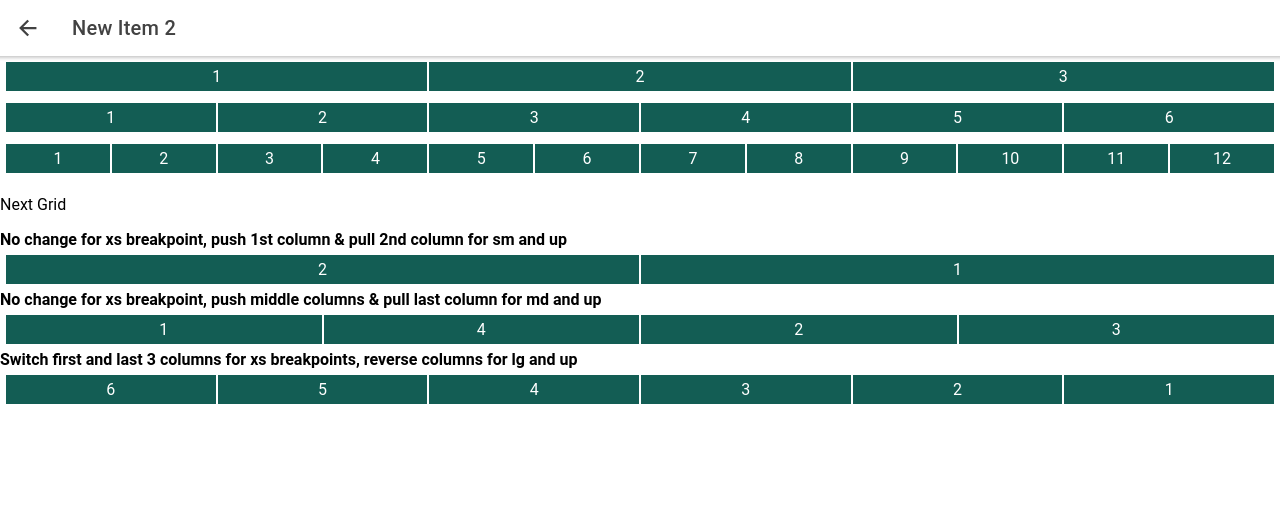
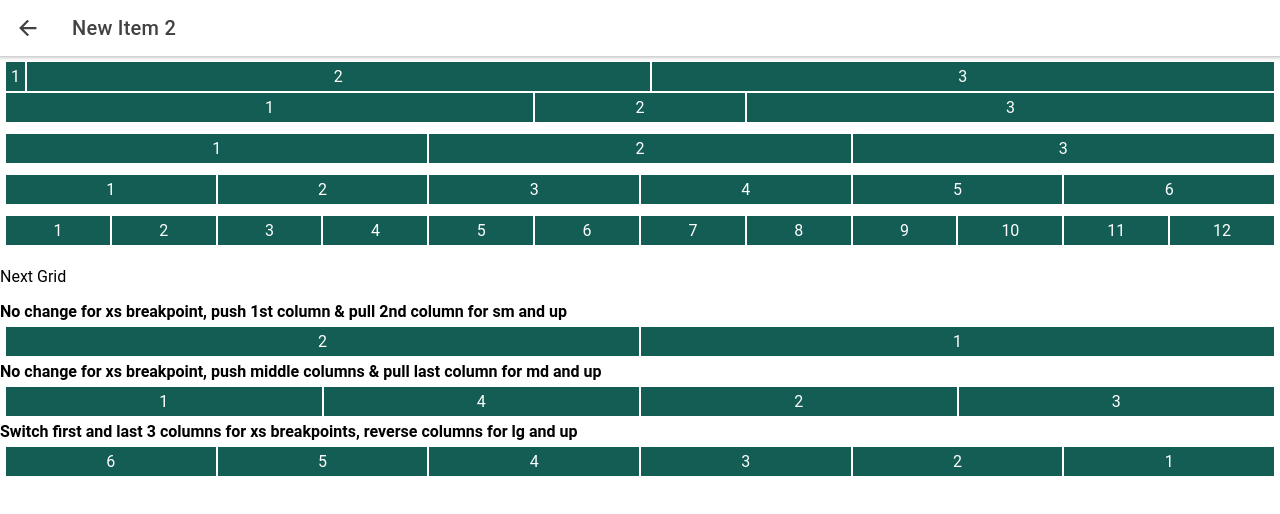
Before and after one commit to GWCCCS/ReactPlugins, a React (Create React App) app: page /new2 in a window 1280 px wide. Shown: the top 514 px of the page. Built offline with nearby package versions, Linux system fonts and the light colour scheme.

Commit message:
Grid Playground

```diff
--- a/src/pages/NewItem2.tsx
+++ b/src/pages/NewItem2.tsx
@@ -15,6 +15,19 @@ const NewItem2: React.FC = (props) => {
         </IonToolbar>
       </IonHeader>
       <IonContent>
+      <IonGrid>
+        <IonRow>
+          <IonCol size="auto">1</IonCol>
+          <IonCol>2</IonCol>
+          <IonCol>3</IonCol>
+        </IonRow>
+        <IonRow>
+          <IonCol>1</IonCol>
+          <IonCol size="2">2</IonCol>
+          <IonCol>3</IonCol>
+        </IonRow>
+      </IonGrid>
+
       <IonGrid>
         <IonRow>
           <IonCol>1</IonCol>
```
